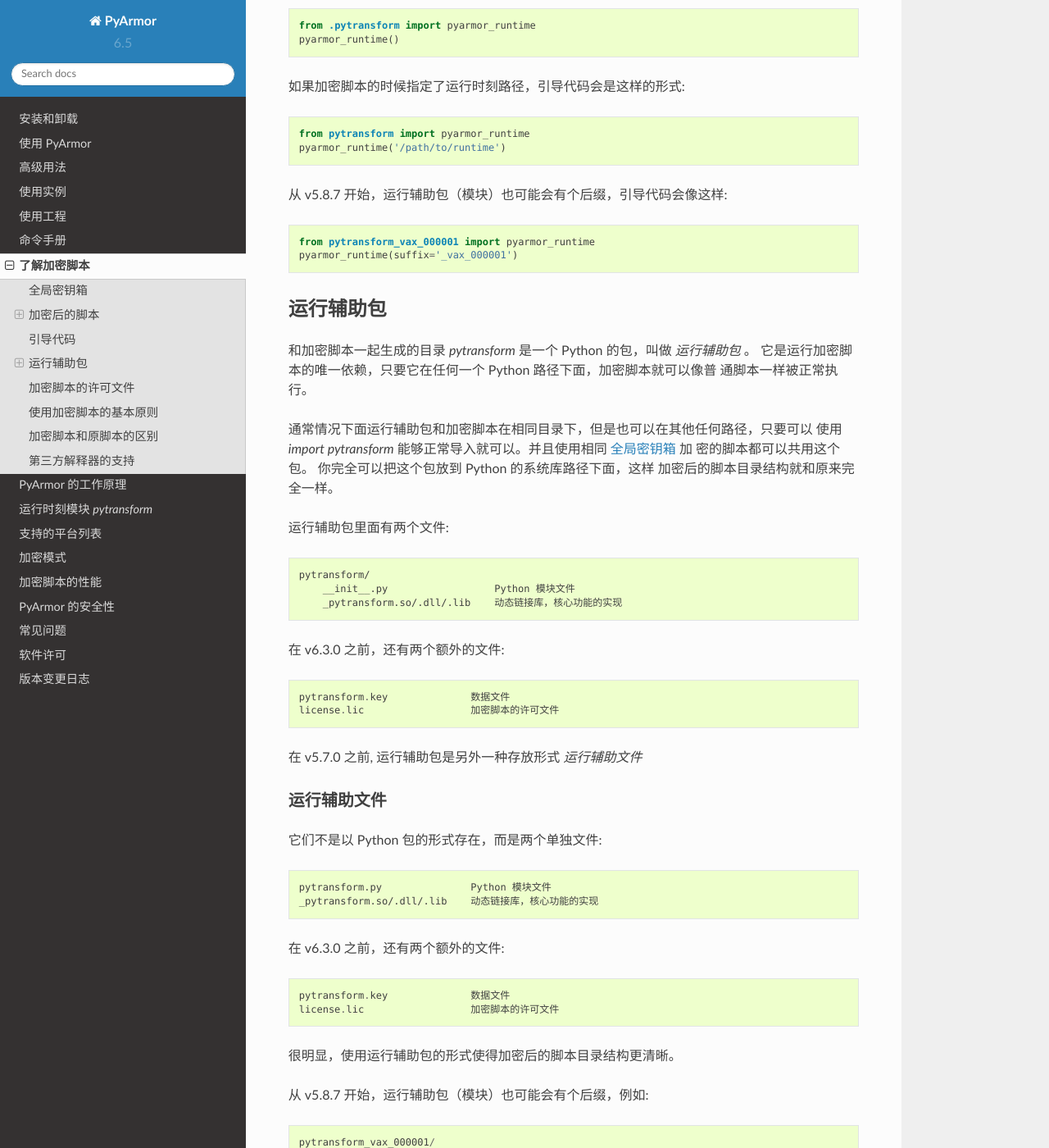
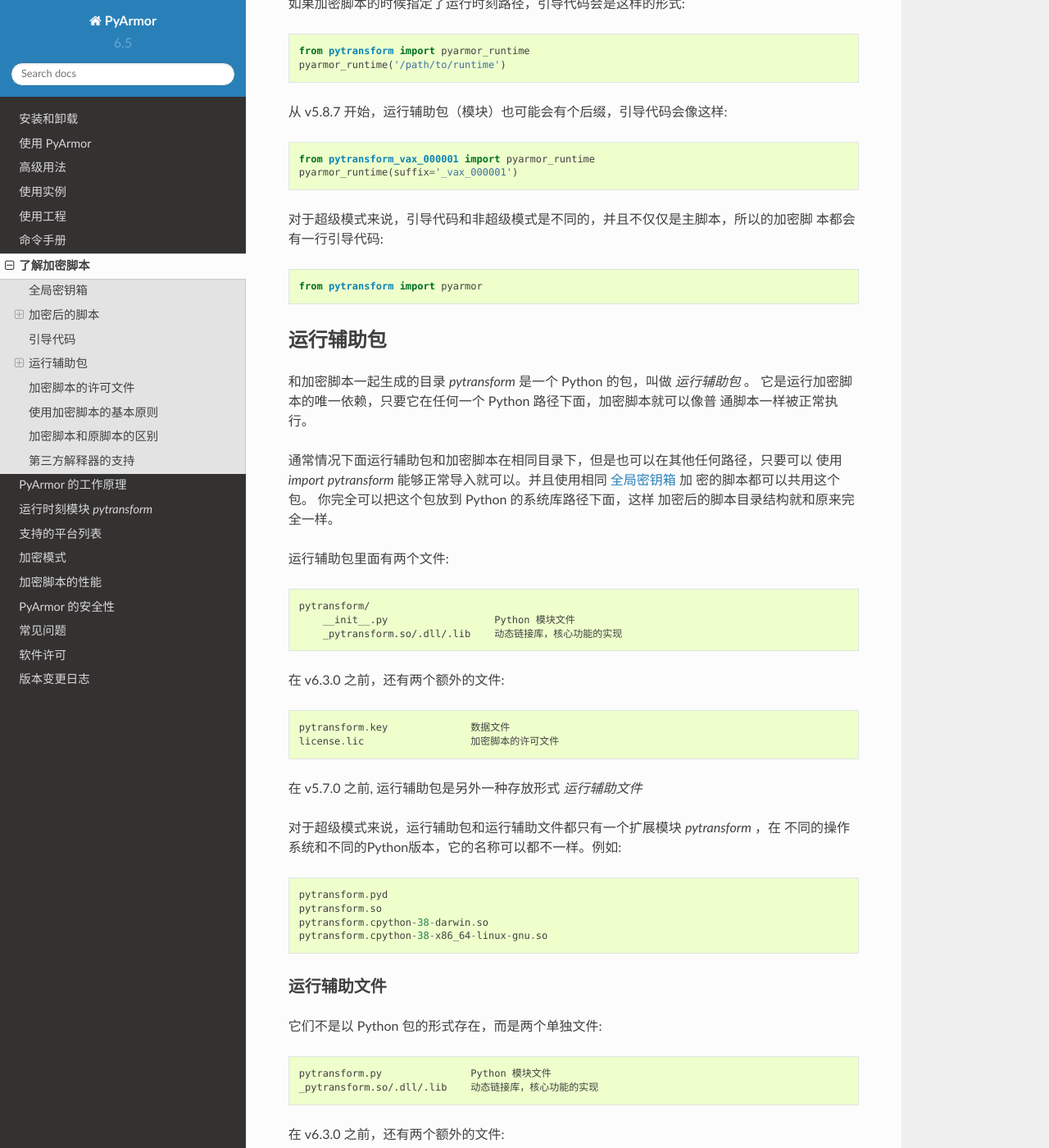
Before and after one commit to dashingsoft/pyarmor-docs-zh, a Sphinx documentation site: the page built from docs/understand-obfuscated-scripts.rst, in a window 1280 px wide and 1400 px high, scrolled down 2249 px. Shown: the whole window at 82% size. Built offline with Sphinx 7.4.7 and the Read the Docs theme 2.0.0, drawn with Linux system fonts in a browser that asks for light colours; some of the changed text lies outside the part shown.

```diff
--- a/docs/man.rst
+++ b/docs/man.rst
@@ -185,12 +185,11 @@ PyArmor 首先会修改主脚本，在其中插入交叉保护代码，详细处
 
 **引导代码**
 
-如果启用了超级模式，那么不存在引导代码的概念，所有脚本都会有一行从运行辅助模块导
-入的语句::
+如果启用了超级模式，所有脚本都会有一行超级模式的 :ref:`引导代码`::
 
     from pytransform import pyarmor
 
-对于其他任何模式，默认情况下，下面的 :ref:`引导代码` 会被插入到加密后的主脚本中::
+对于其他任何模式，下面两行 :ref:`引导代码` 会被插入到加密后的主脚本中::
 
     from pytransform import pyarmor_runtime
     pyarmor_runtime()
--- a/docs/understand-obfuscated-scripts.rst
+++ b/docs/understand-obfuscated-scripts.rst
@@ -98,7 +93,7 @@
 引导代码
 --------
 
-主脚本的前两行就是 `引导代码` ，它一般出现在主脚本中::
+对于非超级模式来说，主脚本的前两行就是 `引导代码`::
 
     from pytransform import pyarmor_runtime
     pyarmor_runtime()
@@ -118,6 +113,11 @@
 
     from pytransform_vax_000001 import pyarmor_runtime
     pyarmor_runtime(suffix='_vax_000001')
+
+对于超级模式来说，引导代码和非超级模式是不同的，并且不仅仅是主脚本，所以的加密脚
+本都会有一行引导代码::
+
+    from pytransform import pyarmor
 
 .. _runtime package:
 
@@ -147,6 +147,14 @@
         license.lic                  加密脚本的许可文件
 
 在 v5.7.0 之前, 运行辅助包是另外一种存放形式 `运行辅助文件`
+
+对于超级模式来说，运行辅助包和运行辅助文件都只有一个扩展模块 `pytransform` ，在
+不同的操作系统和不同的Python版本，它的名称可以都不一样。例如::
+
+      pytransform.pyd
+      pytransform.so
+      pytransform.cpython-38-darwin.so
+      pytransform.cpython-38-x86_64-linux-gnu.so
 
 .. _runtime files:
 
@@ -205,6 +213,8 @@
 * 唯一的改变是， `引导代码`_ 必须被首先执行，加密脚本才能正常运行，否则会报错。
 
 * `运行辅助包`_ 必须在任何 Python 路径下面，确保 `引导代码`_ 能被正确导入。
+
+下面这些仅适用于非超级模式
 
 * `引导代码`_ 会使用 `ctypes` 装载动态库 `_pytransform.so/.dll/.dylib` 。动态库
   是平台相关的，所有预编译的动态库列表在这里 :ref:`支持的平台列表`
```
Also changed, not shown: other parts of docs/understand-obfuscated-scripts.rst (+0 -5 lines).
